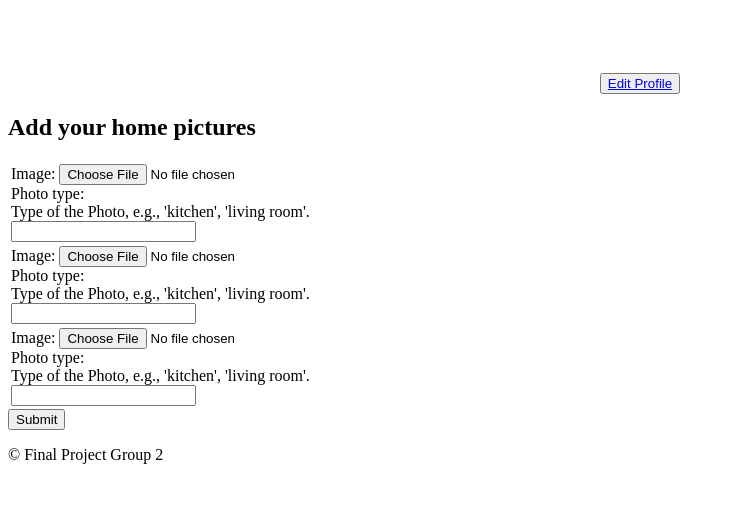
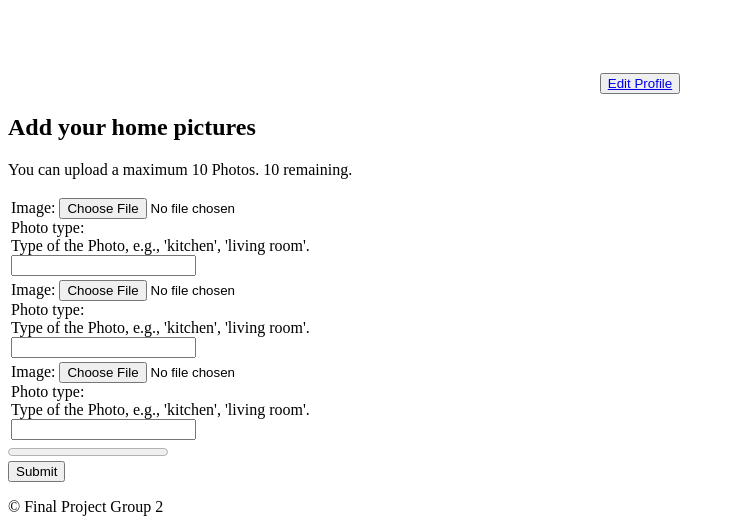
Before and after one commit to SangDooNam/Homeswap, a Django app: page /profile/ in a window 1280 px wide. Shown: the part 891-1423 px from the top of the page, without its empty margins (0-735 px from the left). Before the commit the page ends 1355 px from the top, so only its background shows below. Run offline with Django 5.2, Linux system fonts and the light colour scheme; the visitor is signed in with stand-in values (Sample User, id 1); some libraries are stand-ins or nearby versions.

Commit message:
Implement upload progress bar, set formset limit to 10, dynamically adjust upload window based on image count

```diff
--- a/homeswap/accounts/templates/partials/image_upload.html
+++ b/homeswap/accounts/templates/partials/image_upload.html
@@ -1,6 +1,6 @@
 <div>
     <h2>Add your home pictures</h2>
-
+    <p>You can upload a maximum 10 Photos. {{ left_amount }} remaining.</p>
         {% if photos %}
         <table>
             {% for photo in photos %}
@@ -13,7 +13,7 @@
             {% endfor %}
         </table>
         {% endif %}
-        <form method="post" enctype="multipart/form-data" hx-encoding="multipart/form-data" hx-post="{% url 'accounts:profile' %}" hx-target='#refresh'>
+        <form id='image-upload-form' method="post" enctype="multipart/form-data" hx-encoding="multipart/form-data" hx-post="{% url 'accounts:profile' %}" hx-target='#refresh'>
         {% csrf_token %}
         {{ form.management_form }}
         <table>
@@ -25,12 +25,24 @@
             </tr>
             {% endfor %}
         </table>
+        {% if extra_num %}
         <div>
-            {% comment %} <button type="submit" hx-post="{% url 'accounts:image_upload' %}" hx-target='#refresh'>Submit</button> {% endcomment %}
+            <progress id='image-upload-progress' value='0' max='100'></progress>
+        </div>
+        <div>
             <input type="submit" value="Submit">
         </div>
+        {% else %}
+        <div>
+        </div>
+        {% endif %}
     </form>
 </div>
+<script>
+    htmx.on('#image-upload-form', 'htmx:xhr:progress', function(evt) {
+      htmx.find('#image-upload-progress').setAttribute('value', evt.detail.loaded/evt.detail.total * 100)
+    });
+</script>
 
 
 {% comment %} <table>
--- a/homeswap/accounts/views.py
+++ b/homeswap/accounts/views.py
@@ -16,7 +16,7 @@ from django.forms import modelformset_factory
 
 from typing import Any
 from .models import AppUser, HomePhoto
-from .forms import RegistrationForm, ProfileForm, LoginForm, HomePhotoForm
+from .forms import RegistrationForm, ProfileForm, HomePhotoForm #HomePhotoFormSet
 import logging
 logger = logging.getLogger(__name__)
 
@@ -33,7 +33,6 @@ def some_view_before_oauth(request):
 class HomeView(TemplateView):
 
     template_name = 'main/home.html'
-
 
 
 class LogInView(LoginView):
@@ -75,8 +74,15 @@ class ProfileView(DetailView):
     model = AppUser
     template_name = 'main/profile.html'
     context_object_name = 'profile'
-    form_class = modelformset_factory(HomePhoto, form=HomePhotoForm, extra=3)
+    #form_class = modelformset_factory(HomePhoto, form=HomePhotoForm, extra=3, max_num=10)
     success_url = reverse_lazy('accounts:profile')
+
+    def get_form_class(self):
+        current_photos_count = HomePhoto.objects.filter(user=self.request.user).count()
+        max_photos = 10
+        self.left_amount = max_photos-current_photos_count
+        self.extra_forms = min(3, self.left_amount)
+        return modelformset_factory(HomePhoto, HomePhotoForm, extra=self.extra_forms, max_num=max_photos)
 
     def get_object(self, queryset: QuerySet[reverse_lazy] | None = ...) -> Model:
         if self.request.user.is_authenticated:
@@ -89,16 +95,20 @@ class ProfileView(DetailView):
         if not hasattr(self, 'object'):
             self.get_object()
         context =  super().get_context_data(**kwargs)
+        FormClass = self.get_form_class()
         if 'form' not in context:
-            context['form'] = self.form_class(queryset=HomePhoto.objects.none())
+            context['form'] = FormClass(queryset=HomePhoto.objects.none())
 
         photos = HomePhoto.objects.all()
         context['photos'] = photos
+        context['extra_num'] = self.extra_forms
+        context['left_amount'] = self.left_amount
 
         return context
 
     def post(self, request, *args, **kwargs):
-        formset = self.form_class(request.POST, request.FILES, queryset=HomePhoto.objects.none())
+        FormClass = self.get_form_class()
+        formset = FormClass(request.POST, request.FILES, queryset=HomePhoto.objects.none())
 
         if formset.is_valid() and request.FILES:
             instances = formset.save(commit=False)
@@ -106,6 +116,8 @@ class ProfileView(DetailView):
                 instance.user = request.user
                 instance.save()
             formset.save()
+            print('this', request.POST)
+            print(request.FILES)
             #print('Formset saved successfully.')
             return HttpResponseRedirect(self.success_url)
         else:
```
Also changed, not shown: homeswap/accounts/forms.py (+20 -0 lines), homeswap/media/home_photos/159_Practice-Yuzuru-Hanyu_EP-1515_white.jpg (added), homeswap/media/home_photos/160640078_10224577073075103_4528460080807696153_o.jpg (added), homeswap/media/home_photos/339694_a420091fafe1c7f55ce4f88720727119.jpg1440.jpg (added), homeswap/media/home_photos/339694_a420091fafe1c7f55ce4f88720727119.jpg1440_8ekgH90.jpg (added), homeswap/media/home_photos/6ad6bd5eddf12173538f1b3c0bffc0ac.jpg (added), homeswap/media/home_photos/9c3cfd23bcda7d1a98decc6e7ae28974.jpg (added), homeswap/media/home_photos/9c3cfd23bcda7d1a98decc6e7ae28974_VwWKHVj.jpg (added), homeswap/media/home_photos/bts_smaller.jpg (added), homeswap/media/home_photos/image_readtop_2014_582579_13974400591299513.jpg (added), homeswap/media/home_photos/image_readtop_2014_582579_13974400591299513_TbUdgsX.jpg (added), homeswap/media/home_photos/wpid-1255203891image_web.jpg (added), homeswap/media/home_photos/무제_watercolor_on_korean_paper_120x108cm_2012_김화현.JPG (added), homeswap/media/home_photos/무제_watercolor_on_korean_paper_120x108cm_2012_김화현_jU44BMM.JPG (added).
